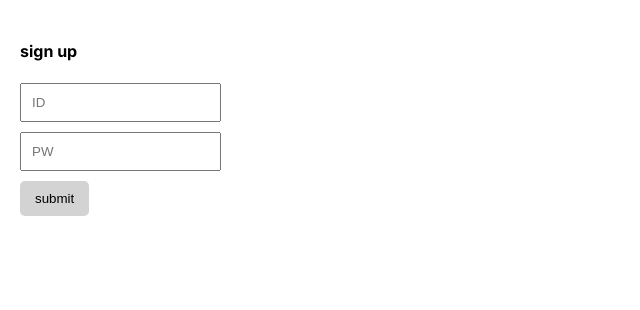
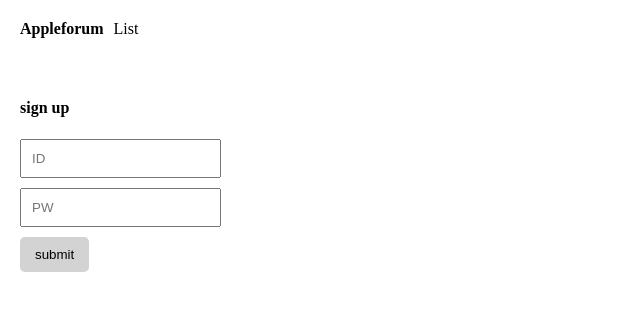
Before and after one commit to wafflejuice/lecture, a Next.js app in the folder coding-apple-nextjs-forum/: page /users in a window 1280 px wide. Shown: the top 310 px of the page, without its empty margins (0-640 px from the left). Built offline with nearby package versions, Linux system fonts and the light colour scheme.

Commit message:
edit post

```diff
--- a/coding-apple-nextjs-forum/app/globals.css
+++ b/coding-apple-nextjs-forum/app/globals.css
@@ -43,3 +43,22 @@ button {
   border: none;
   border-radius: 5px;
 }
+
+a {
+  text-decoration: none;
+}
+
+.navbar {
+  background: white;
+  padding: 20px;
+}
+
+.navbar a {
+  margin-right: 10px;
+  text-decoration: none;
+  color: black;
+}
+
+.logo {
+  font-weight: bold;
+}
--- a/coding-apple-nextjs-forum/app/layout.js
+++ b/coding-apple-nextjs-forum/app/layout.js
@@ -1,5 +1,6 @@
 import './globals.css'
 import { Inter } from 'next/font/google'
+import Link from 'next/link'
 
 const inter = Inter({ subsets: ['latin'] })
 
@@ -11,7 +12,13 @@ export const metadata = {
 export default function RootLayout({ children }) {
   return (
     <html lang="en">
-      <body className={inter.className}>{children}</body>
-    </html>
+      <body>
+        <div className="navbar">
+          <Link href="/" className="logo">Appleforum</Link>
+          <Link href="/list">List</Link>
+        </div>
+        {children}
+      </body>
+    </html >
   )
 }
--- a/coding-apple-nextjs-forum/app/list/DetailLink.js
+++ b/coding-apple-nextjs-forum/app/list/DetailLink.js
@@ -7,7 +7,7 @@ export default function DetailLink() {
 
   return (
     <button onClick={() => { router.back() }}>
-      button
+      back button
     </button>
   );
 }
--- a/coding-apple-nextjs-forum/app/list/page.js
+++ b/coding-apple-nextjs-forum/app/list/page.js
@@ -16,6 +16,7 @@ export default async function List() {
                 <Link href={`/detail/${e._id}`}>
                   <h4>{e.title}</h4>
                 </Link>
+                <Link href={`/edit/${e._id}`}>edit</Link>
                 <p>{e.content}</p>
                 <DetailLink />
               </div>
--- /dev/null
+++ b/coding-apple-nextjs-forum/pages/api/post/edit.js
@@ -0,0 +1,19 @@
+import { connectDB } from "@/util/database";
+import { ObjectId } from 'mongodb';
+
+export default async function EditPost(request, response) {
+  if (request.method == 'POST') {
+    const db = (await connectDB).db('forum');
+
+    const editedPost = {
+      title: request.body.title,
+      content: request.body.content,
+    }
+    await db.collection('post').updateOne(
+      { _id: new ObjectId(request.body.id) },
+      { $set: editedPost },
+    )
+  }
+
+  response.status(200).redirect('/list');
+}
```
Also changed, not shown: coding-apple-nextjs-forum/app/edit/[id]/page.js (added, +19 -0 lines).
